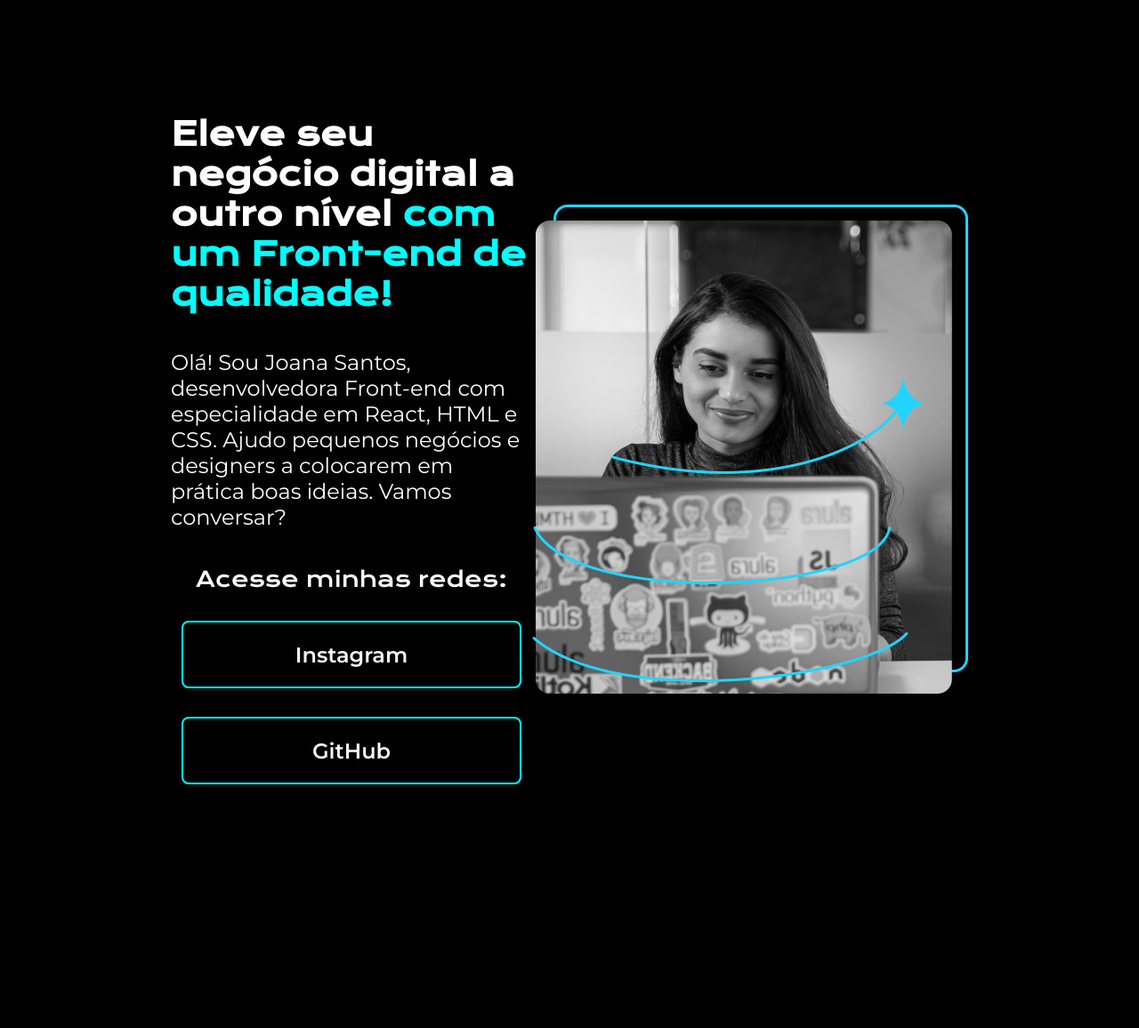
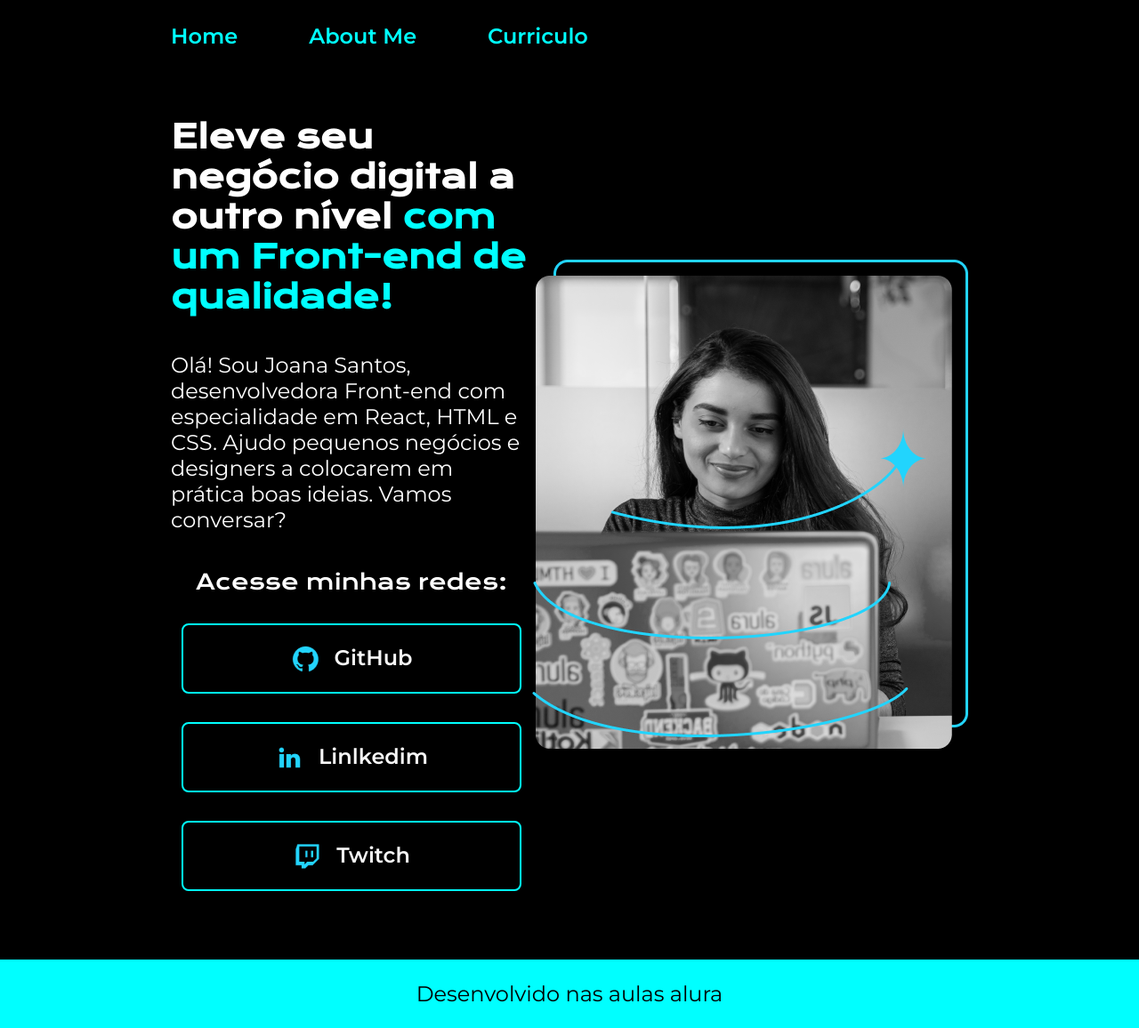
Before and after one commit to Jvzinnho/front-end-byAlura, a plain HTML site: page index.html in a window 1280 px wide. Shown: the whole page at 89% size. Before the commit the page ends 928 px from the top, so only its background shows below. Drawn offline with nearby package versions, Linux system fonts and the light colour scheme.

Commit message:
added nav-bar, footer, and 2 new pages

```diff
--- a/index.html
+++ b/index.html
@@ -5,11 +5,19 @@
     <meta name="viewport" content="width=device-width, initial-scale=1.0">
 
     <title>Portifolio</title>
-    <link rel="stylesheet" href="style.css">
+    <link rel="stylesheet" href="./styles/style.css">
 </head>
 <body>
 
-    <header></header>
+    <header class="cabecalho">
+        <nav class="cabecalho-menu">
+            <a class="cabecalho-menu-link" href="./index.html">Home</a>
+            <a class="cabecalho-menu-link" href="./aboutMe.html">About Me</a>
+            <a class="cabecalho-menu-link" href="./curriculo.html">Curriculo</a>
+        </nav>
+
+    </header>
+
     <main class="apresentacao">
         <section class="apresentacao-conteudo">
             <h1 class="apresentacao-conteudo-titulo">Eleve seu negócio digital a outro nível <strong class="titulo-destaque">com um Front-end de qualidade!</strong></h1>
@@ -17,16 +25,28 @@
 
             <div class="apresentacao-links">
                 <h2 class="apresentacao-links-subtitulo" >Acesse minhas redes:</h2>
-                <a class="apresentacao-links-social" href="https://www.instagram.com">Instagram</a>
-                <a class="apresentacao-links-social" href="https://github.com">GitHub</a>
+                <a class="apresentacao-links-social" href="https://github.com">
+                    <img src="./assets/github.png" alt="icon GitHub">
+                    GitHub
+                </a>
+                <a class="apresentacao-links-social" href="https://www.linkedin.com/in/joão-victor-de-oliveira2404/">
+                    <img src="./assets/linkedin.png" alt="icon linkedin">
+                    Linlkedim
+                </a>
+                <a class="apresentacao-links-social" href="https://www.twitch.tv">
+                    <img src="./assets/twitch.png" alt="icon twitch">
+                    Twitch
+                </a>
             </div>
 
         </section>
-        <img src="Imagem.png" alt="foto joana">
+        <img src="./assets/Imagem.png" alt="foto joana">
 
 
     </main>
-    <footer></footer>
+    <footer class="rodape">
+        <p>Desenvolvido nas aulas alura</p>
+    </footer>
 
 </body>
 </html>
--- a/style.css
+++ b/styles/style.css
@@ -7,7 +7,7 @@
 }
 
 body{
-    height: 100vh;
+    /* height: 100vh; */
     box-sizing: border-box;
     background-color: black;
     color: white;
@@ -17,8 +17,25 @@ body{
     color: aqua;
 }
 
+.cabecalho{
+    padding: 2% 0% 0% 15%;
+}
+
+.cabecalho-menu{
+    display: flex;
+    gap: 80px;
+}
+
+.cabecalho-menu-link{
+    font-family: "Montserrat", sans-serif;
+    font-size: 24px;
+    font-weight: 600;
+    color: aqua;
+    text-decoration: none;
+}
+
 .apresentacao{
-    margin: 10% 15%;
+    padding: 6% 15%;
     display: flex;
     align-items: center;
     justify-content: space-between;
@@ -62,9 +79,12 @@ body{
 
 .apresentacao-links-social{
     /* background-color: aqua;*/
+    display: flex;
+    justify-content: center;
+    gap: 16px;
     border: 2px solid aqua;
     width: 378px;
-    text-align: center;
+    /* text-align: center; */
     border-radius: 8px;
     font-size: 24px;
     padding: 21.5px 0px;
@@ -72,5 +92,19 @@ body{
     color: #f6f6f6;
     font-family: "Montserrat", sans-serif;
     font-weight: 600;
+}
+
+.apresentacao-links-social:hover{
+    background-color: #272727;
+}
+
+.rodape{
+    padding: 24px;
+    color: black;
+    background-color:aqua;
+    text-align: center;
+    font-family: "Montserrat", sans-serif;
+    font-size: 24px;
+    font-weight: 400;
 
 }
```
Also changed, not shown: aboutMe.html (added, +27 -0 lines), curriculo.html (added, +41 -0 lines), Imagem.png (deleted), assets/Imagem.png (added), assets/github.png (added), assets/instagram.png (added), assets/linkedin.png (added), assets/twitch.png (added), assets/twitter-novo.png (added), assets/twitter.png (added).
